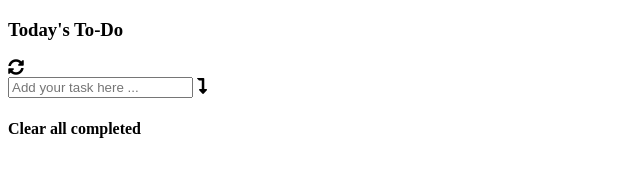
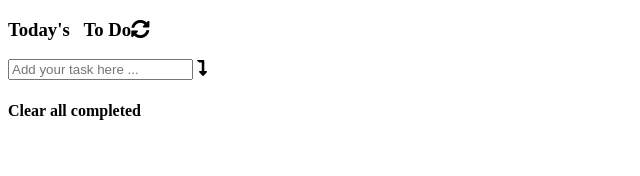
Before and after one commit to Debas-31/to-do-list, a website built with webpack: page src/index.html in a window 1280 px wide. Shown: the whole page, without its empty margins (0-640 px from the left). Built offline with nearby package versions, Linux system fonts and the light colour scheme.

Commit message:
Modify structure of the html

```diff
--- a/src/index.html
+++ b/src/index.html
@@ -10,8 +10,7 @@
 <body>
     <main class="to-do-list-container">
         <header>
-            <h3>Today's To-Do</h3>
-            <i class="fas fa-sync-alt"></i>
+            <h3>Today's &nbsp; To Do<i class="fas fa-sync-alt"></i></h3>
         </header>
         <div class="add-task">
             <input type="text" placeholder="Add your task here ...">
```
